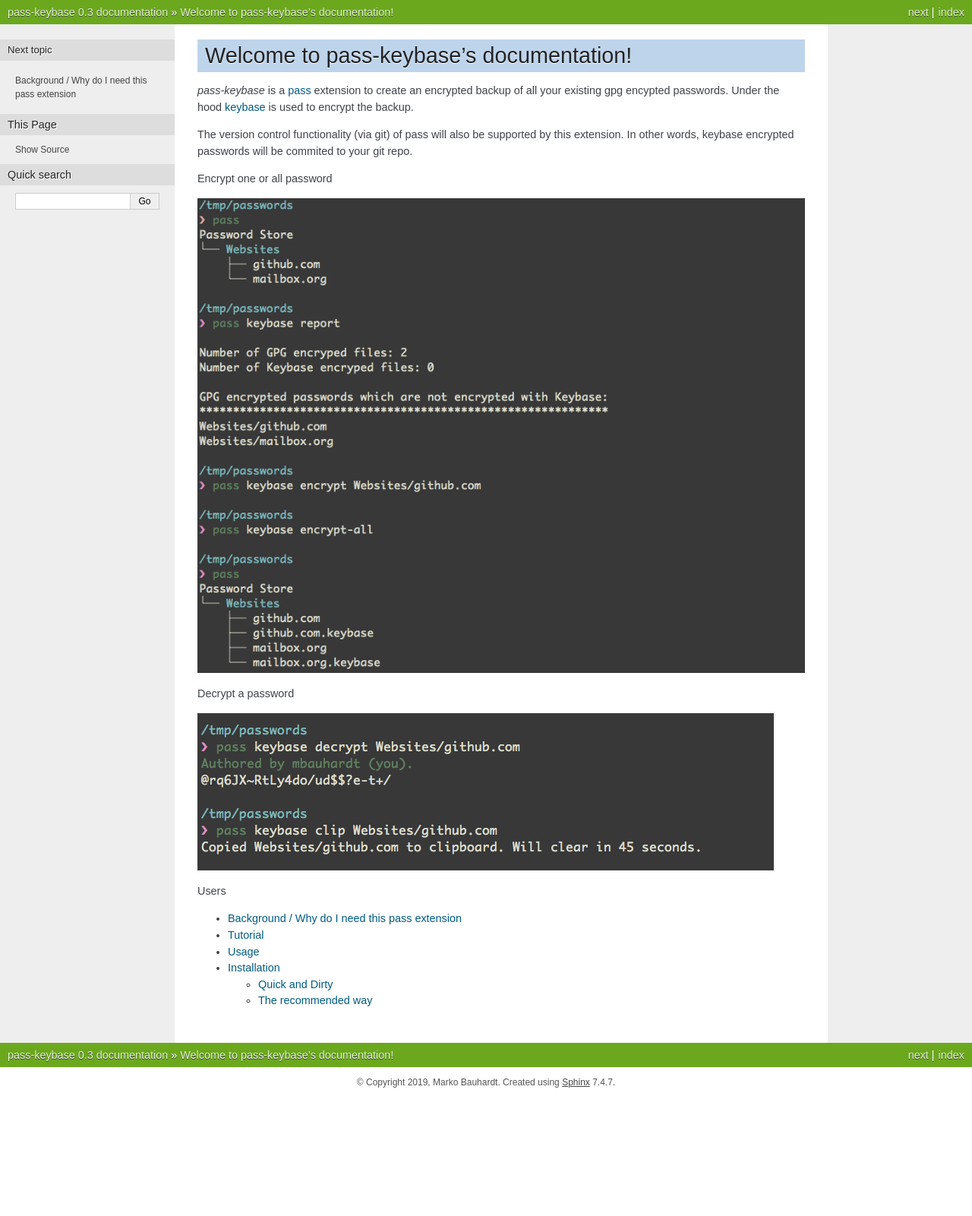
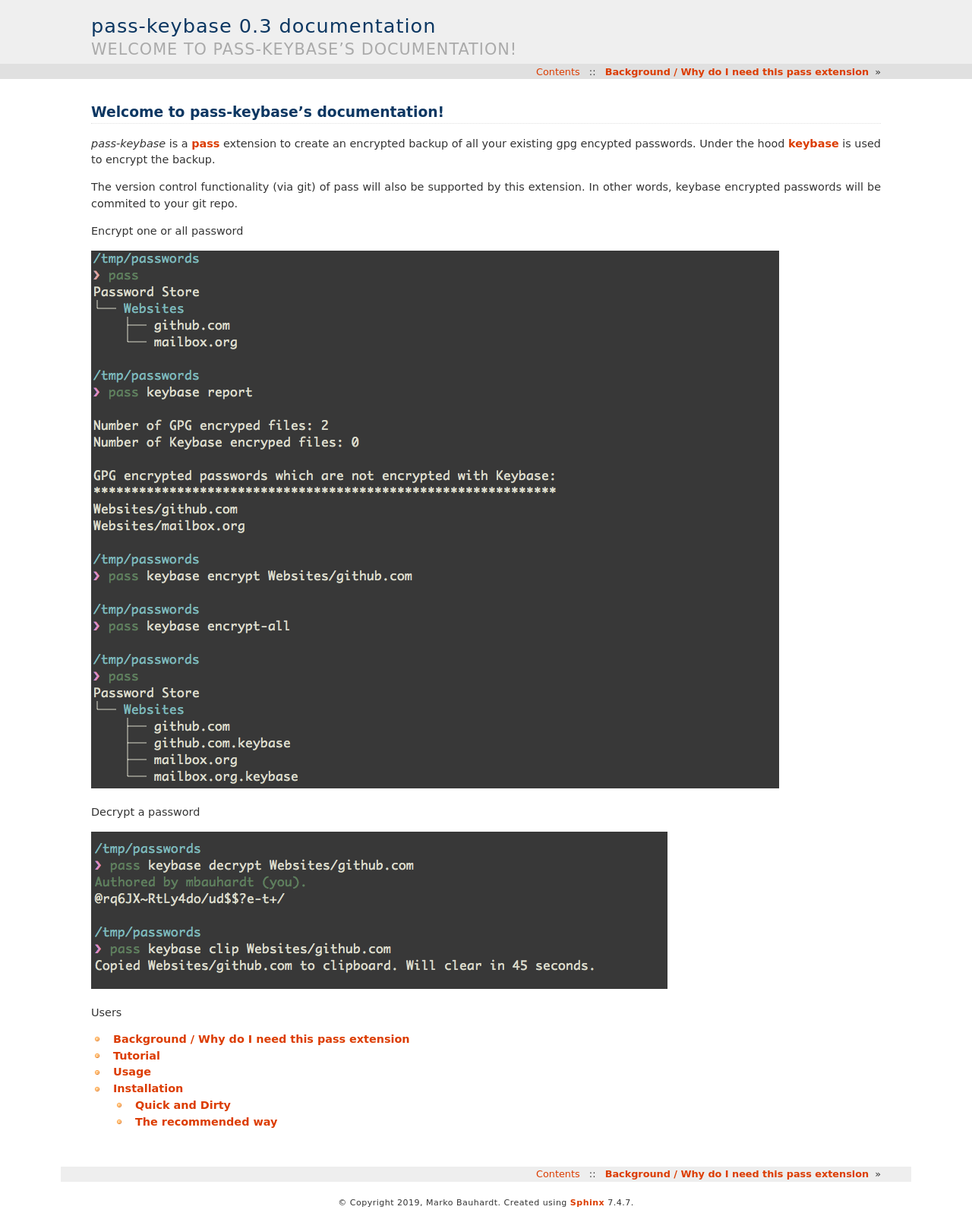
Before and after one commit to mbauhardt/pass-keybase, a Sphinx documentation site: the page built from docs/source/index.rst, in a window 1280 px wide. Shown: the whole page at 76% size. Built offline with Sphinx 7.4.7, drawn with Linux system fonts in a browser that asks for light colours; before the commit the page ends 1445 px from its top, so only the background shows below that.

Commit message:
#6 change theme

```diff
--- a/docs/source/conf.py
+++ b/docs/source/conf.py
@@ -75,7 +75,7 @@
 # The theme to use for HTML and HTML Help pages.  See the documentation for
 # a list of builtin themes.
 #
-html_theme = 'nature'
+html_theme = 'haiku'
 
 # Theme options are theme-specific and customize the look and feel of a theme
 # further.  For a list of options available for each theme, see the
```
